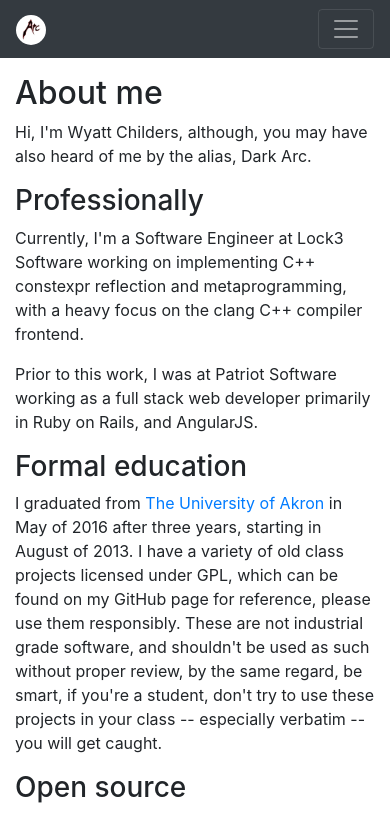
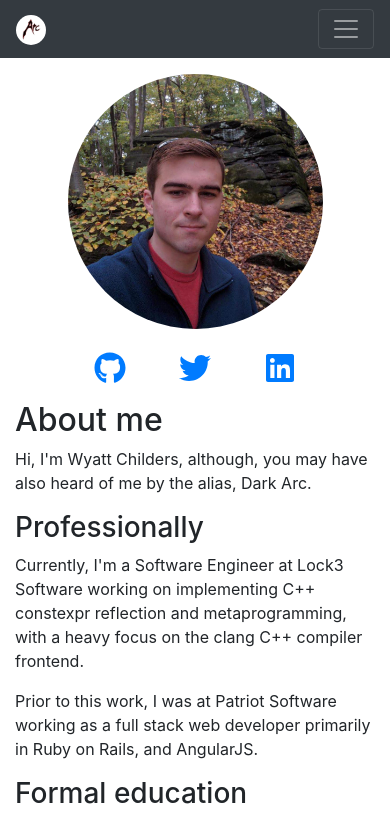
Before and after one commit to DarkArc/haxing.ninja, a Gatsby site: page /about in a window 390 px wide. Shown: the top 816 px of the page. Built offline with nearby package versions, Linux system fonts and the light colour scheme; Gatsby itself is replaced by a stand-in of ours.

Commit message:
Improve about page layout on small screens

```diff
--- a/package.json
+++ b/package.json
@@ -9,6 +9,7 @@
   },
   "dependencies": {
     "@fortawesome/fontawesome-svg-core": "^1.2.15",
+    "@fortawesome/free-brands-svg-icons": "^5.7.2",
     "@fortawesome/free-solid-svg-icons": "^5.7.2",
     "@fortawesome/react-fontawesome": "^0.1.4",
     "bootstrap": "^4.3.1",
--- a/src/components/inline-icon.js
+++ b/src/components/inline-icon.js
@@ -8,7 +8,7 @@ config.autoAddCss = false
 class InlineIcon extends React.Component {
   render() {
     return (
-        <span style={{paddingRight: '.25em'}}>
+        <span style={{paddingRight: this.props.paddingAmt || '.25em'}}>
           <FontAwesomeIcon icon={ this.props.icon } style={{width: '1em', height: '1em', verticalAlign: '-0.125em'}} />
         </span>
     );
--- a/src/pages/about/index.js
+++ b/src/pages/about/index.js
@@ -1,17 +1,24 @@
 import React from "react"
 import { graphql } from "gatsby"
 import Img from "gatsby-image"
+
+import { faGithub, faTwitter, faLinkedin } from '@fortawesome/free-brands-svg-icons'
 
 import Bootstrap from "../../components/bootstrap"
 import NavBar from "../../components/nav-bar"
 import PrimaryContainer from "../../components/primary-container"
 import SEO from "../../components/seo"
+import InlineIcon from "../../components/inline-icon"
 
 class AboutMe extends React.Component {
   render() {
     const { data } = this.props
     const content = data.content.edges[0].node
     const photo = data.portrait.childImageSharp
+
+    const github = `https://github.com/DarkArc/`
+    const twitter = `https://twitter.com/haxing_ninja`
+    const linkedin = `https://www.linkedin.com/in/wyattchilders/`
 
     return (
       <div>
@@ -23,21 +30,32 @@ class AboutMe extends React.Component {
         />
         <PrimaryContainer>
           <div className="row mt-3">
-            <div className="col-md-9" dangerouslySetInnerHTML={{ __html: content.html }} />
-            <div className="col-md-3">
-              <div className="d-none d-sm-block d-md-none pt-3"></div>
+            <div className="col-md-9">
+              <div className="d-sm-block d-md-none">
+                <div className="mx-auto" style={{maxWidth: '255px'}}>
+                  <Img className="rounded-circle d-block w-100" fluid={photo.fluid} />
+                  <div className="d-flex justify-content-around mt-3 mb-2" style={{fontSize: '2rem'}}>
+                    <a href={github}><InlineIcon icon={faGithub} paddingAmt="0px" /></a>
+                    <a href={twitter}><InlineIcon icon={faTwitter} paddingAmt="0px" /></a>
+                    <a href={linkedin}><InlineIcon icon={faLinkedin} paddingAmt="0px" /></a>
+                  </div>
+                </div>
+              </div>
+              <div dangerouslySetInnerHTML={{ __html: content.html }} />
+            </div>
+            <div className="col-md-3 d-none d-md-block">
               <div className="mx-auto" style={{maxWidth: '255px'}}>
                 <Img className="rounded-circle d-block w-100" fluid={photo.fluid} />
               </div>
               <ul className="nav flex-column text-center mt-3">
                 <li className="nav-item">
-                  <a className="nav-link" href="https://github.com/DarkArc/">GitHub</a>
+                  <a className="nav-link" href={github}>GitHub</a>
                 </li>
                 <li className="nav-item">
-                  <a className="nav-link" href="https://twitter.com/haxing_ninja">Twitter</a>
+                  <a className="nav-link" href={twitter}>Twitter</a>
                 </li>
                 <li className="nav-item">
-                  <a className="nav-link" href="https://www.linkedin.com/in/wyattchilders/">LinkedIn</a>
+                  <a className="nav-link" href={linkedin}>LinkedIn</a>
                 </li>
               </ul>
             </div>
```
